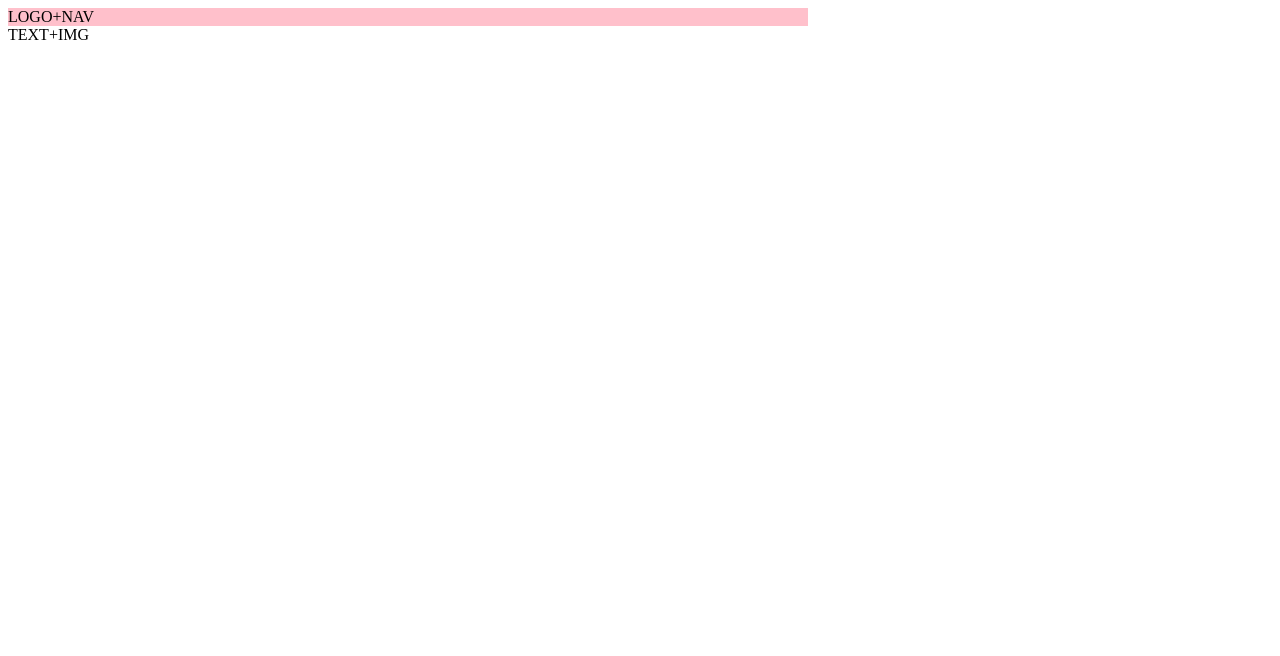
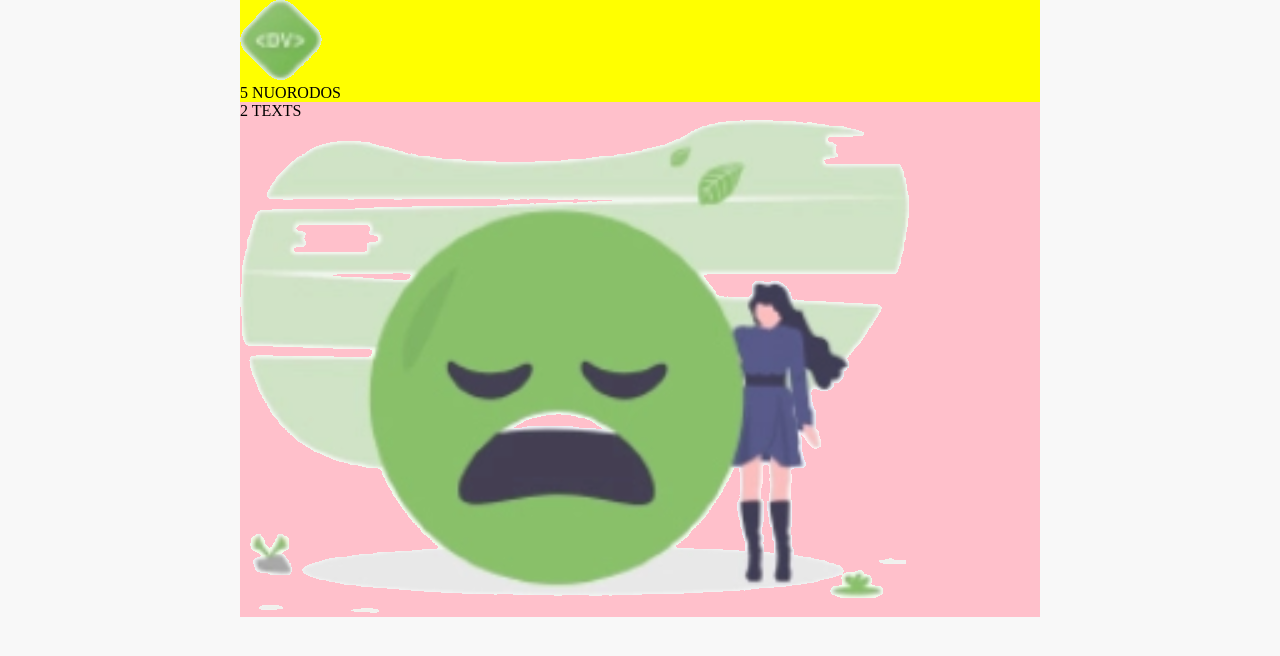
Before and after one commit to junusi/3-mergaite, a plain HTML site: page index.html in a window 1280 px wide. Drawn offline with Linux system fonts and the light colour scheme.

Commit message:
mergaite

```diff
--- a/index.html
+++ b/index.html
@@ -4,26 +4,56 @@
     <meta charset="UTF-8">
     <meta http-equiv="X-UA-Compatible" content="IE=edge">
     <meta name="viewport" content="width=device-width, initial-scale=1.0">
-    <title>MERGAITE</title>
+    <title>mergaite</title>
     <style>
+ body{
+ background-color: #f8f8f8;
+ margin: 0;
+}
 header{
 display: inline-block;
 width: 800px;
-margin-left: calc(500-400px);
-background-color: pink;
+background-color: yellow;
+margin-left: calc(50% - 400px);
+}
+img{
 
 }
+nav{
 
+}
+main{
+display: inline-block;
+width: 800px;
+background-color:pink;
+margin-left: calc(50% - 400px);
+}
+div{
 
+}
+img{
 
+}
     </style>
 </head>
 <body>
- <header>
-     LOGO+NAV
- </header>
- <main>
-     TEXT+IMG
- </main>
+<header>
+<img src="logo.png" alt="Logotipas">
+<nav>
+    5 NUORODOS
+</nav>
+
+
+</header>
+<main>
+<div>
+    2 TEXTS
+</div>
+<img src="mergaite.png" alt="Liudnas veidelis ir mergina">
+
+
+</main>
+
+
 </body>
 </html>
```
Also changed, not shown: logo.png (added), mergaite.png (added).
